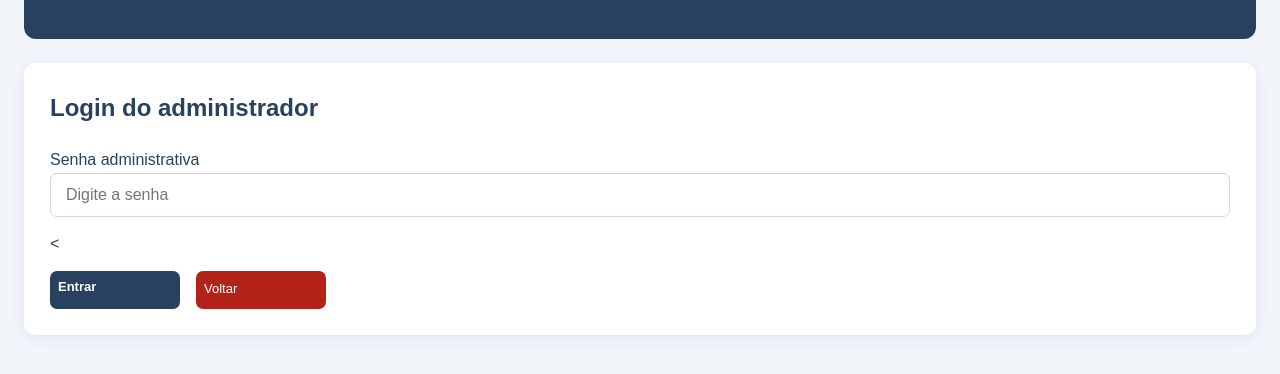
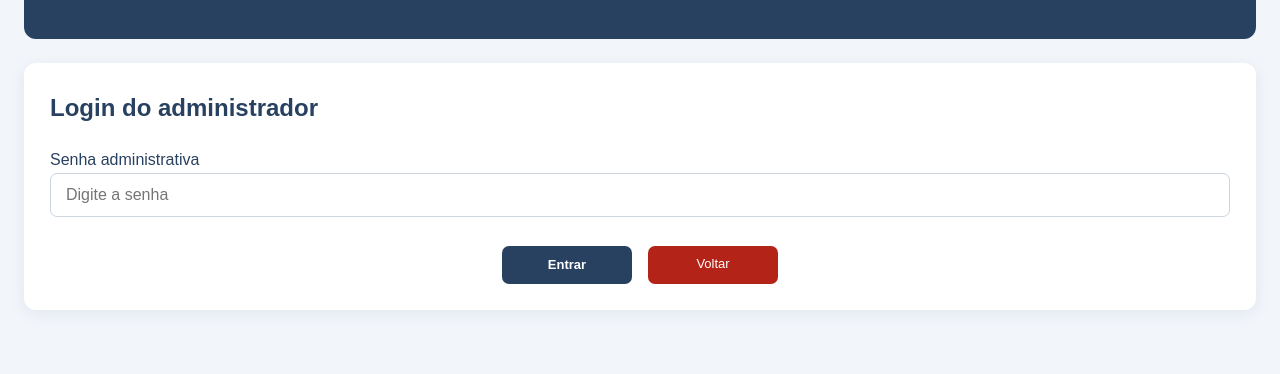
Before and after one commit to Rafael-Ponchek/DataVotoCesf, a plain HTML site: page admin.html in a window 1280 px wide. Shown: the part 146-520 px from the top of the page. Drawn offline with Linux system fonts and the light colour scheme.

Commit message:
Refactor botoes-login styles and structure

```diff
--- a/admin.html
+++ b/admin.html
@@ -184,8 +184,9 @@
             }
         }
 
-        .botoes-login {
+       .botoes-login {
             display: flex;
+            justify-content: center;
             gap: 8px;
             margin-top: 15px;
         }
@@ -204,6 +205,8 @@
             text-align: center;
             text-decoration: none;
             display: flex;
+            align-items: center;
+            justify-content: center;
         }
 
         .botao-entrar {
@@ -239,7 +242,7 @@
                 required
             >
 
-            <<div class="botoes-login">
+            <div class="botoes-login">
                 <button type="submit" class="botao-entrar">
                     Entrar
                 </button>
```
